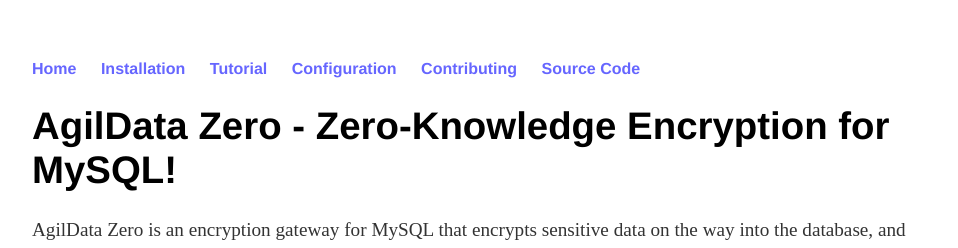
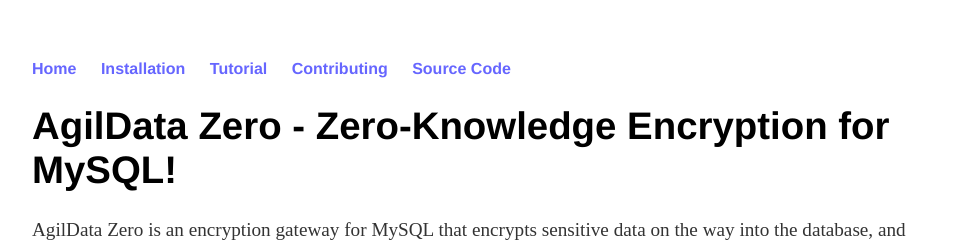
Before and after one commit to placrosse/agildata-zero, a Jekyll site: the page built from index.md, in a window 1280 px wide. Shown: the top 248 px of the page, without its empty margins (160-1118 px from the left). Built offline with Jekyll 4.4.1, drawn with Linux system fonts in a browser that asks for light colours.

Commit message:
remove config menu

```diff
--- a/_layouts/default.html
+++ b/_layouts/default.html
@@ -11,7 +11,6 @@
 	        		<li><a href="index.html">Home</a></li>
 		        	<li><a href="install.html">Installation</a></li>
 		        	<li><a href="tutorial.html">Tutorial</a></li>
-	        		<li><a href="configuration.html">Configuration</a></li>
 	        		<li><a href="contributing.html">Contributing</a></li>
 	        		<li><a href="https://github.com/AgilData/agildata-zero">Source Code</a></li>
 	    		</ul>
```
